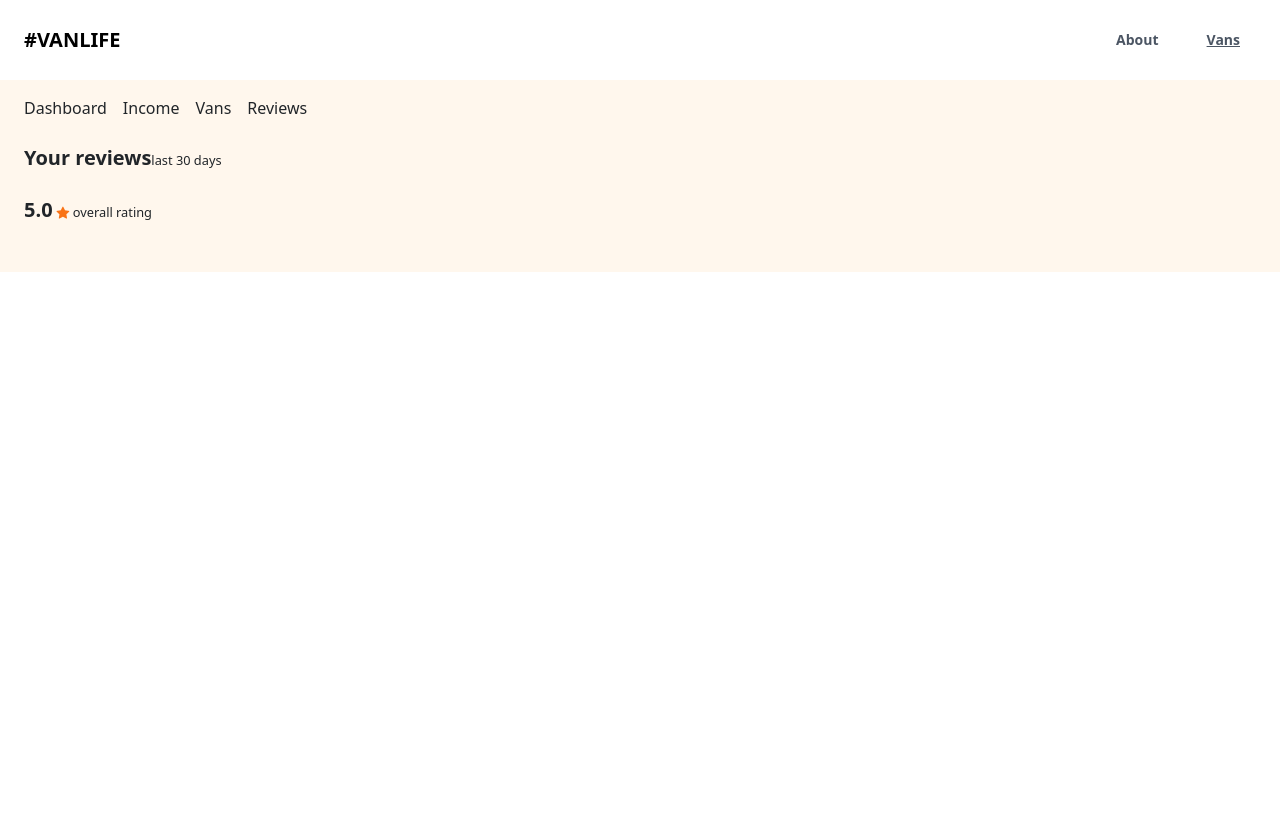
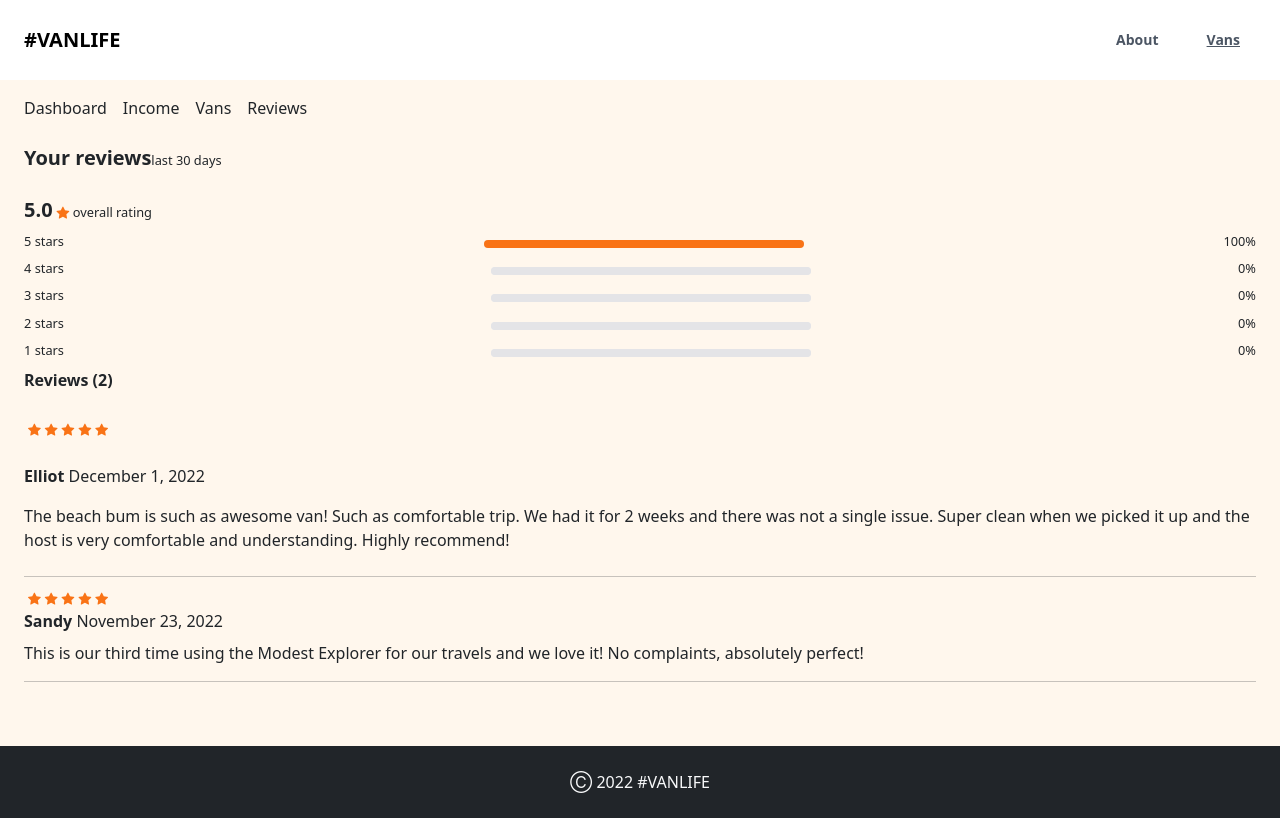
Before and after one commit to josephadeshola/React-test, a React (Vite) app: page /host/reviews in a window 1280 px wide. Built offline with nearby package versions, Linux system fonts and the light colour scheme.

Commit message:
code update

```diff
--- a/index.html
+++ b/index.html
@@ -12,5 +12,7 @@
   <body>
     <div id="root"></div>
     <script type="module" src="/src/main.jsx"></script>
+    <script src="https://cdn.jsdelivr.net/npm/chart.js"></script>
+
   </body>
 </html>
--- a/package.json
+++ b/package.json
@@ -10,7 +10,9 @@
   },
   "dependencies": {
     "axios": "^1.6.7",
+    "chart.js": "^4.4.1",
     "react": "^18.2.0",
+    "react-chartjs-2": "^5.2.0",
     "react-dom": "^18.2.0",
     "react-router-dom": "^6.22.0"
   },
--- a/src/App.jsx
+++ b/src/App.jsx
@@ -12,6 +12,7 @@ import Host from "./Pages/Host";
 import HostVan from "./Pages/HostVan";
 import HostvanView from "./Pages/HostvanView";
 import HoseReview from "./Pages/HoseReview";
+import Income from "./Pages/Income";
 
 function App() {
   return (
@@ -26,6 +27,7 @@ function App() {
       <Route path="/host/vans" element={<HostVan />}></Route>
       <Route path="/host/vans/:id" element={<HostvanView />}></Route>
       <Route path="/host/reviews" element={<HoseReview />}></Route>
+      <Route path="/host/income" element={<Income />}></Route>
       <Route path="*" element={<Errorpage />}></Route>
     </Routes>
     </>
--- a/src/Pages/HoseReview.jsx
+++ b/src/Pages/HoseReview.jsx
@@ -1,8 +1,17 @@
 import React from "react";
 import Navbar from "../Components/Navbar";
 import { Link } from "react-router-dom";
+import Footer from "../Components/Footer";
 
 const HoseReview = () => {
+  const ratings = [
+    { stars: 5, percentage: 100, color: " bg-orange-500" },
+    { stars: 4, percentage: 0, color: "bg-zinc-200" },
+    { stars: 3, percentage: 0, color: "bg-zinc-200" },
+    { stars: 2, percentage: 0, color: "bg-zinc-200" },
+    { stars: 1, percentage: 0, color: "bg-zinc-200" },
+  ];
+
   return (
     <div>
       <Navbar />
@@ -15,9 +24,9 @@ const HoseReview = () => {
               </a>
             </li>
             <li>
-              <a className="hover:underline " href="">
+            <Link className="hover:underline " to={"/host/income"}>
                 Income
-              </a>
+              </Link>
             </li>
             <li>
               <Link className="hover:underline" to={"/host/vans"}>
@@ -36,9 +45,50 @@ const HoseReview = () => {
           <small>last 30 days</small> <br />
           <br />
           <span className="font-bold text-xl">5.0</span>
-          <small><i class="bi bi-star-fill text-orange-500 ms-1"></i> overall rating</small>
+          <small>
+            <i class="bi bi-star-fill text-orange-500 ms-1"></i> overall rating
+          </small>
         </div>
+
+        {ratings.map((rate, index) => (
+          <div className="flex mx-auto text-center justify-between my-2">
+            <small>{rate.stars} stars</small>
+            <div
+              class="progress h-2  mt-2"
+              role="progressbar"
+              aria-label="Warning example"
+              aria-valuenow="75"
+              aria-valuemin="0"
+              aria-valuemax="100"
+            >
+              <div class={`progress-bar  py-1 ${rate.color} w-80`}></div>
+            </div>
+            <small>{rate.percentage}%</small>
+          </div>
+        ))}
+        <p className="font-semibold">Reviews (2)</p> <br />
+        <small>
+          {Array.from({ length: 5 }).map((_, index) => (
+            <i key={index} className="bi bi-star-fill text-orange-500 ms-1"></i>
+          ))}
+        </small> <br /><br />
+            <span className=""><b>Elliot</b> December 1, 2022</span>
+            <p className="py-3">The beach bum is such as awesome van! Such as comfortable trip. We had it for 2 weeks and there was not a single issue. Super clean when we picked it up and the host is very comfortable and understanding. Highly recommend!</p>
+            <div className="my-2">
+            <hr />
+            </div>
+            <small>
+          {Array.from({ length: 5 }).map((_, index) => (
+            <i key={index} className="bi bi-star-fill text-orange-500 ms-1"></i>
+          ))}
+        </small> <br />
+            <span className=""><b>Sandy</b> November 23, 2022</span>
+            <p className="mt-2">This is our third time using the Modest Explorer for our travels and we love it! No complaints, absolutely perfect!</p>
+            <div className="my-3">
+            <hr />
+            </div>
       </div>
+      <Footer/>
     </div>
   );
 };
--- a/src/Pages/HostvanView.jsx
+++ b/src/Pages/HostvanView.jsx
@@ -36,9 +36,9 @@ const HostvanView = () => {
               </Link>
             </li>
             <li>
-              <a className="hover:underline " href="">
+              <Link className="hover:underline " to={"/host/income"}>
                 Income
-              </a>
+              </Link>
             </li>
             <li>
               <a className="hover:underline " href="">
--- /dev/null
+++ b/src/Pages/Income.jsx
@@ -0,0 +1,45 @@
+import React from 'react'
+import Navbar from '../Components/Navbar'
+import { Link } from 'react-router-dom'
+import { Bar } from 'react-chartjs-2'
+
+const Income = () => {
+
+  return (
+    <div>
+        <Navbar/>
+        <div className="container mt-5 bg-orange-50 py-5">
+        <div>
+          <ul className="flex  mt-3 gap-3">
+            <li>
+              <a className="hover:underline " href="">
+                Dashboard
+              </a>
+            </li>
+            <li>
+            <Link className="hover:underline " to={"/host/income"}>
+                Income
+              </Link>
+            </li>
+            <li>
+              <Link className="hover:underline" to={"/host/vans"}>
+                Vans
+              </Link>
+            </li>
+            <li>
+              <a className="hover:underline " href="">
+                Reviews
+              </a>
+            </li>
+          </ul>
+        </div>
+        <p className="font-bold mt-4 text-xl">Income</p>
+        <p className='my-2'>Last 30 days</p>
+        <p className='text-3xl font-bold'>$2,260</p>
+
+        </div>
+    </div>
+  )
+}
+
+export default Income
--- a/src/Pages/Vans.jsx
+++ b/src/Pages/Vans.jsx
@@ -13,7 +13,7 @@ const Vans = () => {
     axios
       .get(baseUrl + "/vans")
       .then((res) => {
-        // console.log(res.data, "find data");
+        console.log(res.data, "find data");
         setVans(res.data);
       })
       .catch((err) => {
```
Also changed, not shown: 1 other file (tests, documents, lock files or other folders).
